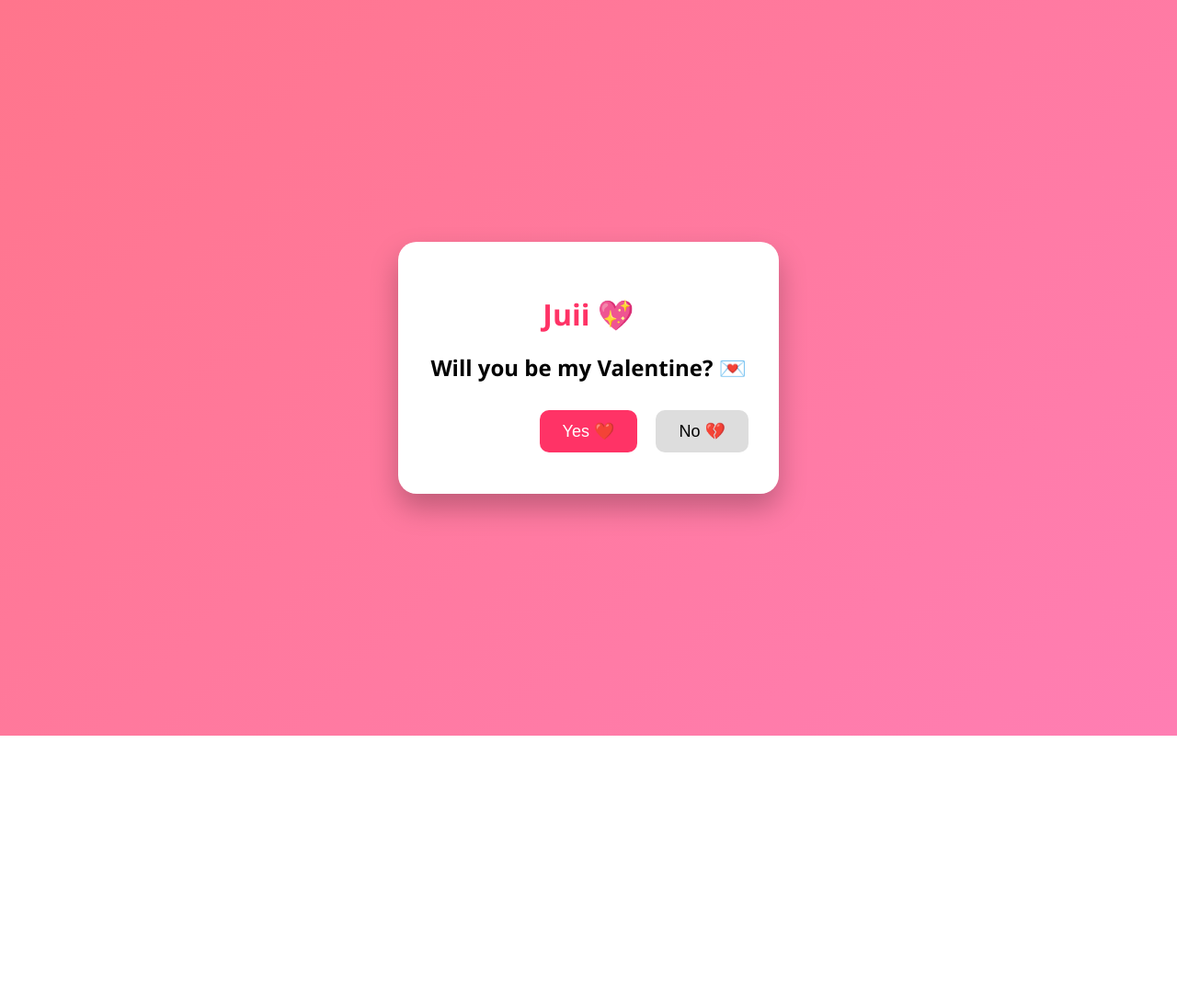
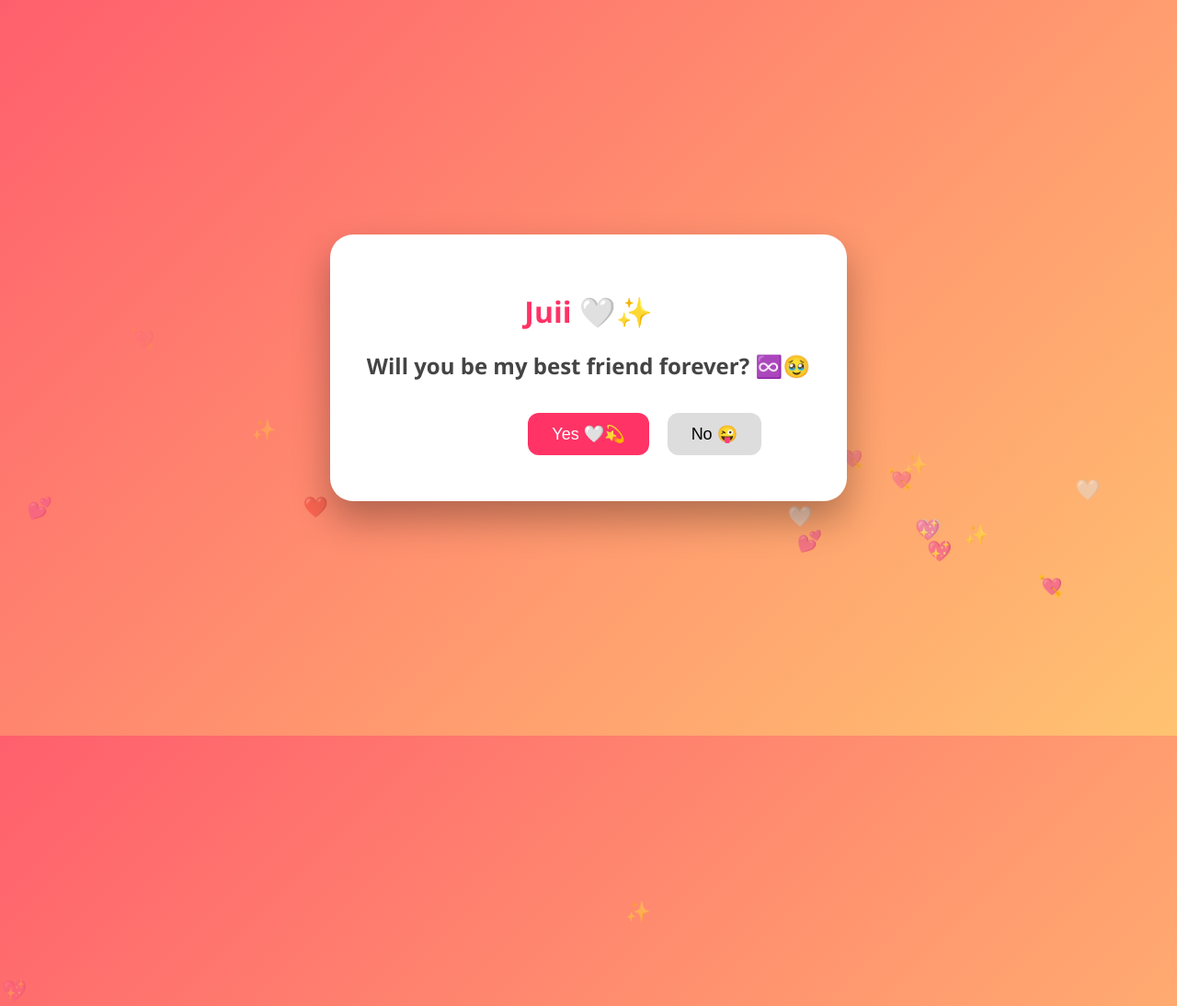
Before and after one commit to AbhilashKashid/valentine-link, a plain HTML site: page index.html in a window 1280 px wide. Shown: the top 1094 px of the page at 92% size. Before the commit the page ends 800 px from the top, so only its background shows below. Drawn offline with Linux system fonts and the light colour scheme.

Commit message:
Update index.html

```diff
--- a/index.html
+++ b/index.html
@@ -2,7 +2,8 @@
 <html lang="en">
 <head>
   <meta charset="UTF-8">
-  <title>For Juii 💖</title>
+  <title>For Juii 🤍✨</title>
+
   <style>
     body {
       height: 100vh;
@@ -10,29 +11,56 @@
       display: flex;
       justify-content: center;
       align-items: center;
-      background: linear-gradient(135deg, #ff758c, #ff7eb3);
+      background: linear-gradient(135deg, #ff5f6d, #ffc371);
       font-family: 'Segoe UI', sans-serif;
       overflow: hidden;
     }
 
+    .heart {
+      position: absolute;
+      font-size: 22px;
+      animation: float 6s linear infinite;
+      opacity: 0.8;
+    }
+
+    @keyframes float {
+      0% {
+        transform: translateY(100vh);
+        opacity: 0;
+      }
+      50% {
+        opacity: 1;
+      }
+      100% {
+        transform: translateY(-10vh);
+        opacity: 0;
+      }
+    }
+
     .card {
       background: white;
-      padding: 35px;
-      border-radius: 20px;
+      padding: 40px;
+      border-radius: 25px;
       text-align: center;
-      box-shadow: 0 15px 30px rgba(0,0,0,0.25);
+      box-shadow: 0 20px 40px rgba(0,0,0,0.3);
+      z-index: 2;
     }
 
     h1 {
       color: #ff3366;
-      margin-bottom: 20px;
+      font-size: 32px;
+    }
+
+    h2 {
+      color: #444;
+      margin-bottom: 25px;
     }
 
     button {
-      padding: 12px 25px;
+      padding: 12px 26px;
       font-size: 18px;
       border: none;
-      border-radius: 10px;
+      border-radius: 12px;
       cursor: pointer;
       margin: 10px;
     }
@@ -50,16 +78,34 @@
 </head>
 <body>
 
-  <!-- Romantic Music -->
-  <audio autoplay loop>
-    <source src="https://www.bensound.com/bensound-music/bensound-romantic.mp3" type="audio/mpeg">
-  </audio>
+  <!-- 🎵 YouTube background music (Ek Tu Hi Yaar Mera) -->
+  <iframe
+    width="0"
+    height="0"
+    src="https://www.youtube.com/embed/KxwuyP6Xn6k?autoplay=1&loop=1&playlist=KxwuyP6Xn6k"
+    frameborder="0"
+    allow="autoplay"
+    allowfullscreen>
+  </iframe>
+
+  <!-- Floating hearts -->
+  <script>
+    const emojis = ["💖","💕","💘","🤍","❤️","✨"];
+    for (let i = 0; i < 25; i++) {
+      const heart = document.createElement("div");
+      heart.className = "heart";
+      heart.innerText = emojis[Math.floor(Math.random() * emojis.length)];
+      heart.style.left = Math.random() * 100 + "vw";
+      heart.style.animationDuration = (4 + Math.random() * 4) + "s";
+      document.body.appendChild(heart);
+    }
+  </script>
 
   <div class="card">
-    <h1>Juii 💖</h1>
-    <h2>Will you be my Valentine? 💌</h2>
-    <button id="yes" onclick="yesClick()">Yes ❤️</button>
-    <button id="no" onmouseover="moveNo()">No 💔</button>
+    <h1>Juii 🤍✨</h1>
+    <h2>Will you be my best friend forever? ♾️🥹</h2>
+    <button id="yes" onclick="yesClick()">Yes 🤍💫</button>
+    <button id="no" onmouseover="moveNo()">No 😜</button>
   </div>
 
   <script>
@@ -74,10 +120,11 @@
     function yesClick() {
       document.body.innerHTML = `
         <div style="text-align:center;color:white;">
-          <h1 style="font-size:42px;">Yayyy Juii 💖😍</h1>
-          <p style="font-size:22px;">
-            You just made me the happiest person ❤️<br>
-            Happy Valentine’s Day 💘
+          <h1 style="font-size:44px;">Yayyy Juii 🤍🥰</h1>
+          <p style="font-size:24px;">
+            Best friends forever ♾️✨<br>
+            Ek tu hi yaar mera 🤍🎵<br><br>
+            Always with you 💖
           </p>
         </div>
       `;
```
